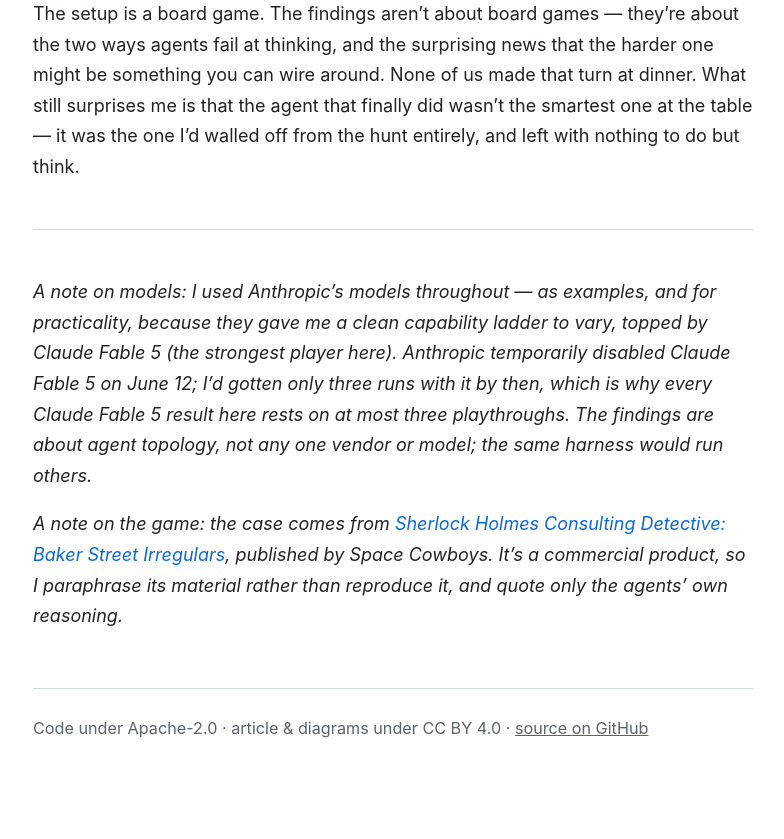
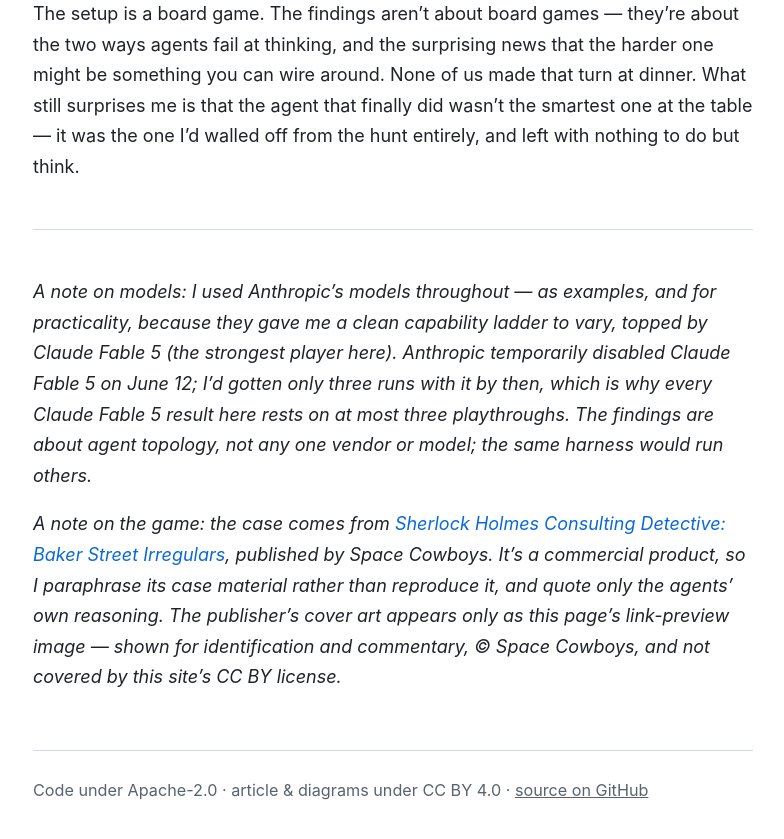
Before and after one commit to alexweil/sherlock-agent-eval, a Jekyll site: the page built from docs/index.md, in a window 1280 px wide and 900 px high, scrolled down 10421 px. Shown: the top 839 px of the window, without its empty margins (247-1031 px from the left). Built offline with Jekyll 4.4.1, drawn with Linux system fonts in a browser that asks for light colours.

Commit message:
docs: usar la cover art del juego como imagen social (og:image)
- Agrega docs/cover-art.jpg (cropeada 1200x630, ~255KB) y la setea como
  og:image/twitter:image vía front matter (image/_width/_height/_alt). El
  diagrama duo-architecture sigue siendo la figura in-page.
- Nota del juego: crédito explícito de la cover art (© Space Cowboys, para
  identificación/comentario) y exclusión del CC BY del sitio.

Co-Authored-By: Claude Opus 4.8 (1M context) <noreply@anthropic.com>

```diff
--- a/docs/index.md
+++ b/docs/index.md
@@ -1,6 +1,10 @@
 ---
 title: "How good a detective is an AI?"
 description: "A Sherlock Holmes board game as an LLM-agent eval"
+image: /cover-art.jpg
+image_width: 1200
+image_height: 630
+image_alt: "Cover art of Sherlock Holmes Consulting Detective — a magnifying glass over photographs of the Baker Street Irregulars."
 ---
 
 # How good a detective is an AI?
@@ -138,4 +142,4 @@ The setup is a board game. The findings aren't about board games — they're abo
 
 *A note on models: I used Anthropic's models throughout — as examples, and for practicality, because they gave me a clean capability ladder to vary, topped by Claude Fable 5 (the strongest player here). Anthropic temporarily disabled Claude Fable 5 on June 12; I'd gotten only three runs with it by then, which is why every Claude Fable 5 result here rests on at most three playthroughs. The findings are about agent topology, not any one vendor or model; the same harness would run others.*
 
-*A note on the game: the case comes from [Sherlock Holmes Consulting Detective: Baker Street Irregulars](https://www.spacecowboys-games.com/game/the-baker-street-irregulars/), published by Space Cowboys. It's a commercial product, so I paraphrase its material rather than reproduce it, and quote only the agents' own reasoning.*
+*A note on the game: the case comes from [Sherlock Holmes Consulting Detective: Baker Street Irregulars](https://www.spacecowboys-games.com/game/the-baker-street-irregulars/), published by Space Cowboys. It's a commercial product, so I paraphrase its case material rather than reproduce it, and quote only the agents' own reasoning. The publisher's cover art appears only as this page's link-preview image — shown for identification and commentary, © Space Cowboys, and not covered by this site's CC BY license.*
```
Also changed, not shown: docs/cover-art.jpg (added).
